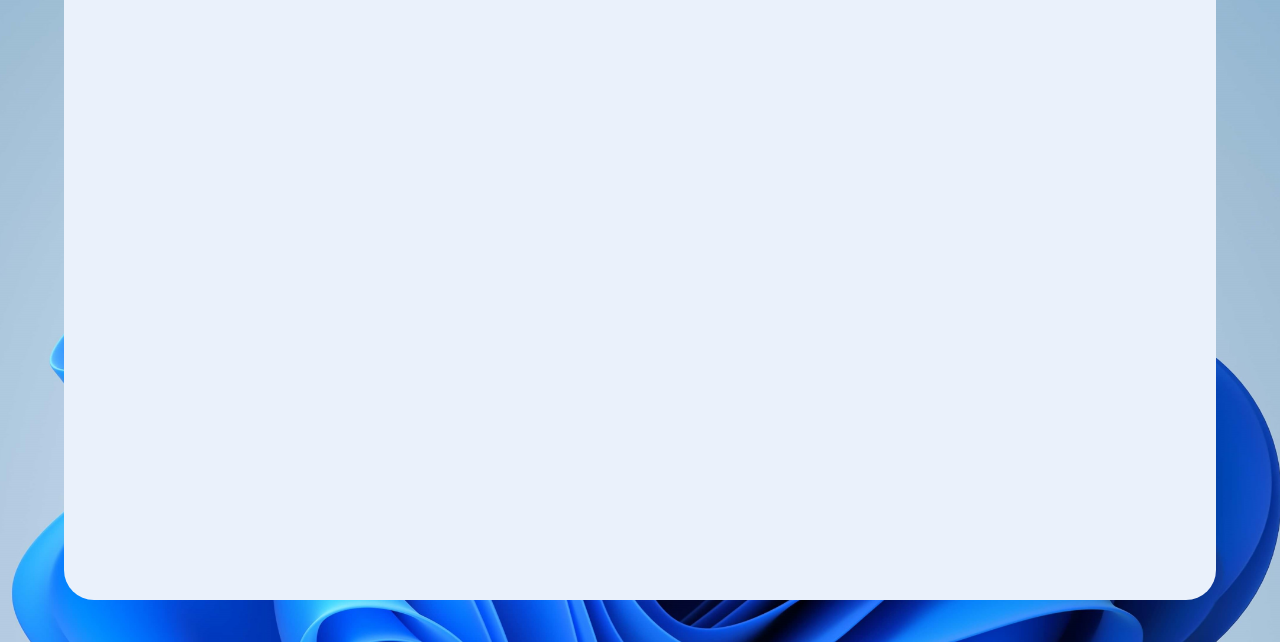
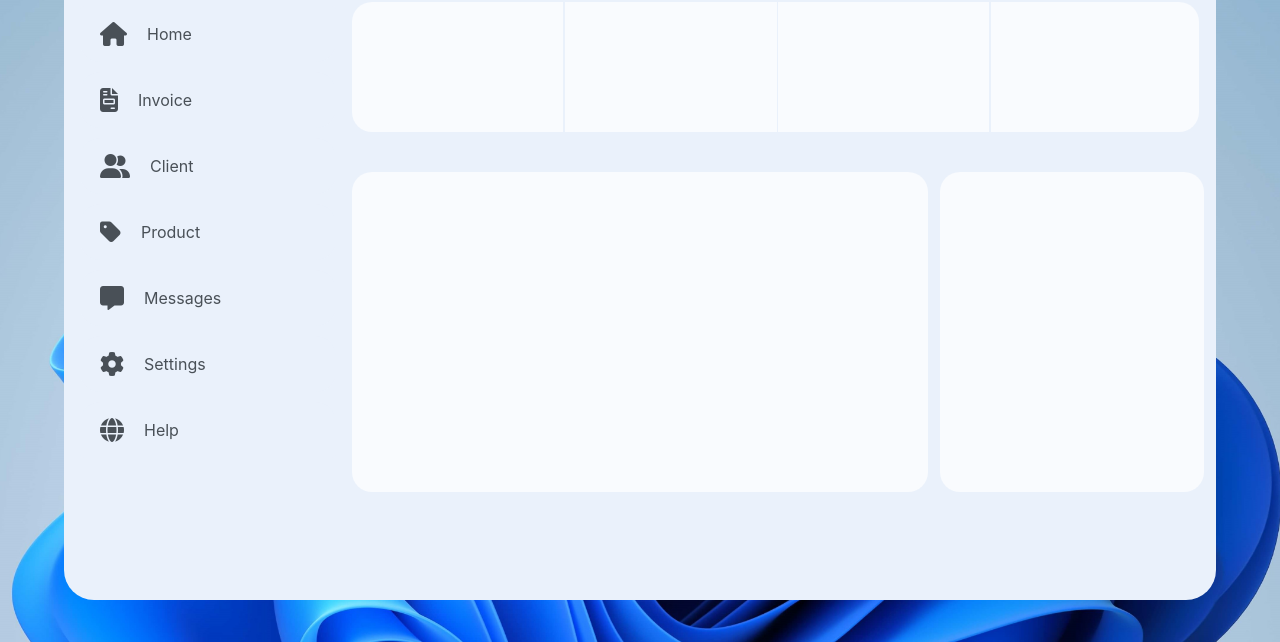
Before and after one commit to SauravRana19/Hrms_pj, a plain HTML site: page index.html in a window 1280 px wide. Shown: the part 158-800 px from the top of the page. Drawn offline with nearby package versions, Linux system fonts and the light colour scheme.

Commit message:
updated project on 5 PM

```diff
--- a/css/style/style.css
+++ b/css/style/style.css
@@ -17,6 +17,7 @@ body {
     margin-left: 5%;
     background-color: #EAF1FB;
     border-radius: 30px;
+    position: relative;
 }
 .Top_icons{
     width: 10%;
@@ -40,3 +41,128 @@ body {
     right: 50px;
     height: 10px;
 }
+/* Sidebar */
+.sidebar {
+    position: relative;
+    top: 0px;
+    width: 25%;
+    z-index: 1;
+    }
+
+    @media (max-width: 991.98px) {
+    .sidebar {
+    width: 100%;
+    }
+    }
+    .sidebar .active {
+    border-radius: 5px;
+
+    }
+
+    .sidebar-sticky {
+    position: relative;
+    top: 0;
+    height: calc(100vh - 48px);
+    padding-top: 0.5rem;
+    overflow-x: hidden;
+    overflow-y: auto; /* Scrollable contents if viewport is shorter than content. */
+    }
+.list-group-item {
+    margin-top: 10px;
+    position: relative;
+    display: block;
+    background-color: #EAF1FB;
+    border: none;
+    border-radius: 20px;
+}
+
+.list-group-item:hover{
+    background-color: #0560FD;
+    color: #EAF1FB;
+
+}
+#span_1{
+    margin-left: 20px;
+
+}
+.position-sticky{
+    background-color: #EAF1FB;
+    line-height: 40px;
+
+}
+
+
+
+.innerbox_1{
+
+    border: 0px solid black;
+    border-radius: 20px 0 0 20px;
+    background-color: #F9FBFE;
+    height: 130px;
+    width: 18.3%;
+    margin-left: 25%;
+    position: absolute;
+    display: inline-block;
+    bottom: 65%;
+
+}
+.innerbox_2{
+
+    border: 0px solid black;
+    background-color: #F9FBFE;
+    height: 130px;
+    width: 18.4%;
+    margin-left: 43.5%;
+    position: absolute;
+    display: inline-block;
+    bottom: 65%;
+
+}
+.innerbox_3{
+
+    border: 0px solid black;
+    background-color: #F9FBFE;
+    height: 130px;
+    width: 18.3%;
+    margin-left: 62%;
+    position: absolute;
+    display: inline-block;
+    bottom: 65%;
+
+}
+.innerbox_4{
+    border: 0px solid black;
+    border-radius: 0 20px 20px 0;
+    background-color: #F9FBFE;
+    height: 130px;
+    width: 18%;
+    margin-left: 80.5%;
+    position: absolute;
+    display: inline-block;
+    bottom: 65%;
+
+}
+.innerbox_5{
+    border: 0px solid black;
+    border-radius: 20px 20px 20px 20px;
+    background-color: #F9FBFE;
+    height: 40vh;
+    width: 50%;
+    margin-left: 25%;
+    position: absolute;
+    display: inline-block;
+    bottom: 15%;
+
+}
+.innerbox_6{
+    border: 0px solid black;
+    border-radius: 20px 20px 20px 20px;
+    background-color: #F9FBFE;
+    height: 40vh;
+    width: 23%;
+    margin-left: 76%;
+    position: absolute;
+    display: inline-block;
+    bottom: 15%;
+
+}
--- a/index.html
+++ b/index.html
@@ -28,11 +28,12 @@
                     <div class="container-fluid">
                         <div class="col-md-10">
                                 <nav class="navbar navbar-light " style="margin-top: 5%;margin-left: 30%;">
+                                    <i class="bi bi-list toggle-sidebar-btn"></i>
                                     <div class="form-group has-search">
                                         <span class="fa fa-search fa-xl search_icon "></span>
                                         <form class="form-inline">
                                             <input class="form-control mr-sm-2" type="search" placeholder="Tap to search" aria-label="Search"
-                                            style="background-color: #EAF1FB;border: 0px;margin-left: 10px;">
+                                            style="background-color: #EAF1FB;border: 0px;position: absolute;right: 60%;top: 8px;">
                                         </form>
                                    </div>
                                </nav>
@@ -50,8 +51,49 @@
                         </div>
                      </nav>
                  </div>
-            </div>
-        </div>
+                 <header>
+                    <!-- Sidebar -->
+                    <nav id="sidebarMenu" class="collapse d-sm-block sidebar collapse bg-white">
+                      <div class="position-sticky">
+                        <div class="list-group list-group-flex mx-3 mt-4">
+
+                          <a href="#" class="list-group-item list-group-item-action py-2 ripple" >
+                            <i class="fas fa-duotone fa-house fa-xl"></i><span id="span_1">Home</span>
+                          </a>
+
+                          <a href="#" class="list-group-item list-group-item-action py-2 ripple" >
+                            <i class="fas fa-duotone fa-file-invoice fa-xl"></i><span id="span_1">Invoice</span>
+                          </a>
+
+                          <a href="#" class="list-group-item list-group-item-action py-2 ripple">
+                            <i class="fas fa-duotone fa-user-group fa-xl"></i><span id="span_1">Client</span></a>
+
+                          <a href="#" class="list-group-item list-group-item-action py-2 ripple">
+                            <i class="fas fa-duotone fa-tag fa-xl"></i><span id="span_1">Product</span></a>
+
+                          <a href="#" class="list-group-item list-group-item-action py-2 ripple">
+                            <i class="fas fa-duotone fa-message fa-xl"></i></i><span id="span_1">Messages</span>
+                          </a>
+                          <a href="#" class="list-group-item list-group-item-action py-2 ripple">
+                            <i class="fas fa-solid fa-gear fa-xl"></i><span id="span_1">Settings</span></a>
+
+                          <a href="#" class="list-group-item list-group-item-action py-2 ripple">
+                            <i class="fas fa-duotone fa-globe fa-xl"></i><span id="span_1">Help</span></a>
+                        </div>
+                      </div>
+                    </nav>
+                    <!-- Sidebar -->
+                    <div class="box">
+                        <div class="innerbox_1"></div>
+                        <div class="innerbox_2"></div>
+                        <div class="innerbox_3"></div>
+                        <div class="innerbox_4"></div>
+                        <div class="innerbox_5"></div>
+                        <div class="innerbox_6"></div>
+                    </div>
+
+       </div>
     </section>
+
 </body>
 </html>
```
